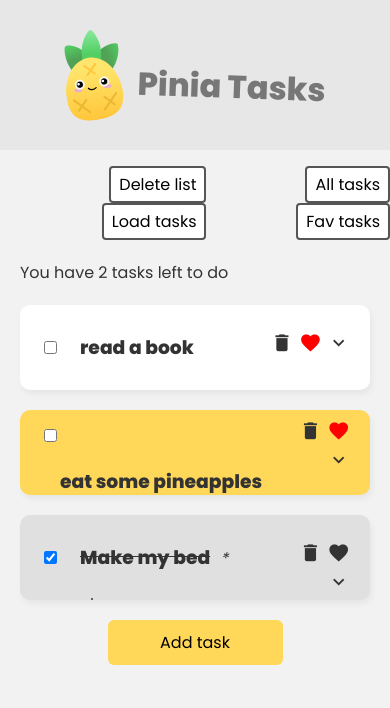
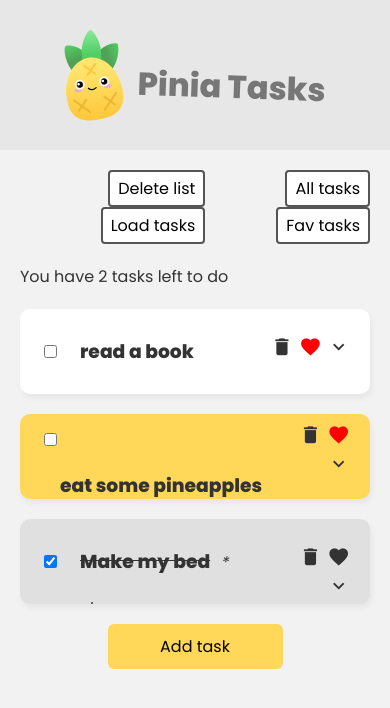
Before and after one commit to fed-v/vue-3-pinia-task-list, a Vue app: page / in a window 390 px wide. Shown: the top 708 px of the page. Built offline with nearby package versions, Linux system fonts and the light colour scheme; data requests are answered from the project's data file.

Commit message:
Made the top filters responsive. Added app details

```diff
--- a/src/assets/main.css
+++ b/src/assets/main.css
@@ -47,8 +47,8 @@ header h1 {
 /* filter nav */
 .filter {
   /*width: 640px;*/
-  width: 100%;
-  margin: 16px auto;
+  /*width: 100%;*/
+  margin: 20px;
   text-align: right;
   display: flex;
   justify-content: space-between;
@@ -150,6 +150,10 @@ header h1 {
       margin: 20px 0;
   }
 
+  .filter {
+    margin: 20px 0;
+  }
+
   .main-container {
     width: 80%;
     margin: auto;
--- a/src/components/ModalComponent.vue
+++ b/src/components/ModalComponent.vue
@@ -69,9 +69,39 @@
     border-radius: 10px;
   }
 
+  .modal-wrapper {
+    margin: -120px;
+  }
+
   .close-btn-container {
     display: flex;
     justify-content: flex-end;
   }
 
+
+
+  /* Small devices (tablets, 576px and up) */
+  @media (min-width: 576px) {
+
+  }
+
+  /* Medium devices (desktops, 768px and up) */
+  @media (min-width: 768px) {
+    .modal-wrapper {
+      margin: -100px;
+    }
+  }
+
+  /* Large devices (large desktops, 992px and up) */
+  @media (min-width: 992px) {
+    .modal-wrapper {
+      margin: -50px;
+    }
+  }
+
+  /* Extra large devices (1200px and up) */
+  @media (min-width: 1200px) {
+
+  }
+
 </style>
```
Also changed, not shown: 1 other file (tests, documents, lock files or other folders). Lines whose indentation alone changed are shown as unchanged.
